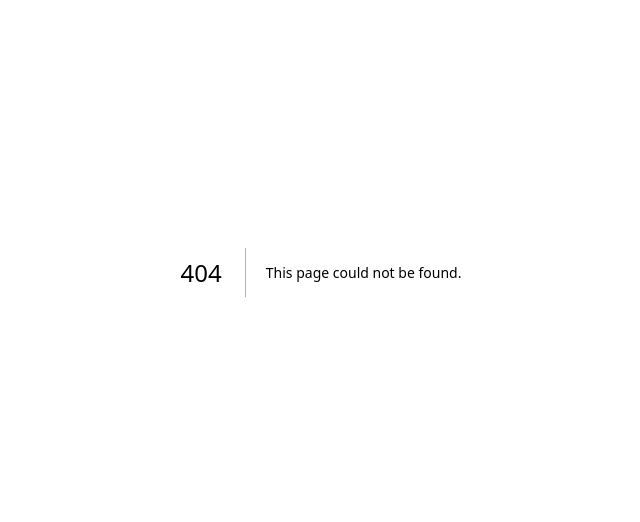
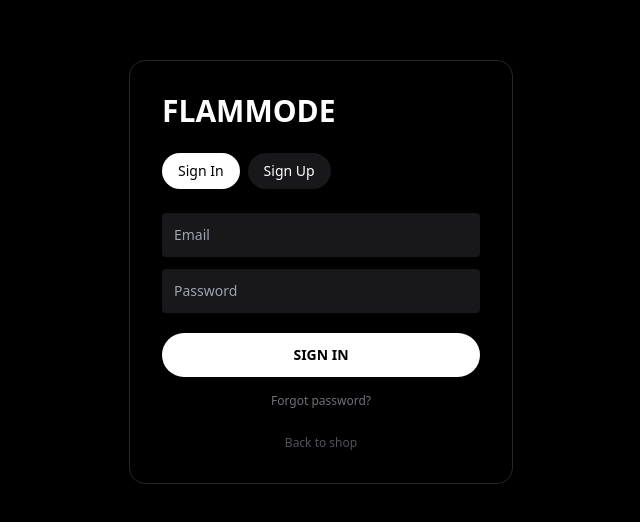
Before and after one commit to Gokhan1979/flammode-shop, a Next.js app: page /auth in a window 1280 px wide. Before the commit this address had no page. Shown: the part 128-650 px from the top of the page, without its empty margins (319-959 px from the left). Built offline with nearby package versions, Linux system fonts and the light colour scheme; no server answers.

Commit message:
Create page.tsx

```diff
--- /dev/null
+++ b/app/auth/page.tsx
@@ -0,0 +1,48 @@
+'use client'
+import { useState } from 'react'
+import { supabase } from '../../lib/supabase'
+
+export default function Auth(){
+  const [email,setEmail]=useState('')
+  const [password,setPassword]=useState('')
+  const [mode,setMode]=useState<'signin'|'signup'>('signin')
+  const [msg,setMsg]=useState('')
+
+  async function handleAuth(){
+    setMsg('Loading...')
+    if(mode==='signup'){
+      const {error} = await supabase.auth.signUp({email,password})
+      if(error) setMsg(error.message)
+      else setMsg('Check your email to confirm! Then sign in.')
+    }else{
+      const {error} = await supabase.auth.signInWithPassword({email,password})
+      if(error) setMsg(error.message)
+      else { setMsg('Logged in!'); window.location.href='/' }
+    }
+  }
+
+  async function forgot(){
+    if(!email) return setMsg('Enter email first')
+    const {error} = await supabase.auth.resetPasswordForEmail(email)
+    if(error) setMsg(error.message)
+    else setMsg('Password reset email sent!')
+  }
+
+  return (
+    <div className="min-h-screen flex items-center justify-center p-6 bg-black">
+      <div className="w-full max-w-sm border border-zinc-800 p-8 rounded-2xl">
+        <h1 className="text-3xl font-black mb-6">FLAMMODE</h1>
+        <div className="flex gap-2 mb-6">
+          <button onClick={()=>setMode('signin')} className={`px-4 py-2 rounded-full text-sm ${mode==='signin'?'bg-white text-black':'bg-zinc-900'}`}>Sign In</button>
+          <button onClick={()=>setMode('signup')} className={`px-4 py-2 rounded-full text-sm ${mode==='signup'?'bg-white text-black':'bg-zinc-900'}`}>Sign Up</button>
+        </div>
+        <input value={email} onChange={e=>setEmail(e.target.value)} placeholder="Email" className="w-full bg-zinc-900 p-3 rounded mb-3 text-sm"/>
+        <input value={password} onChange={e=>setPassword(e.target.value)} type="password" placeholder="Password" className="w-full bg-zinc-900 p-3 rounded mb-3 text-sm"/>
+        <button onClick={handleAuth} className="w-full bg-white text-black py-3 rounded-full font-bold text-sm mt-2">{mode==='signin'?'SIGN IN':'CREATE ACCOUNT'}</button>
+        <button onClick={forgot} className="w-full text-zinc-500 text-xs mt-4">Forgot password?</button>
+        <p className="text-xs text-zinc-400 mt-4">{msg}</p>
+        <a href="/" className="text-xs text-zinc-600 mt-6 block text-center">Back to shop</a>
+      </div>
+    </div>
+  )
+}
```
